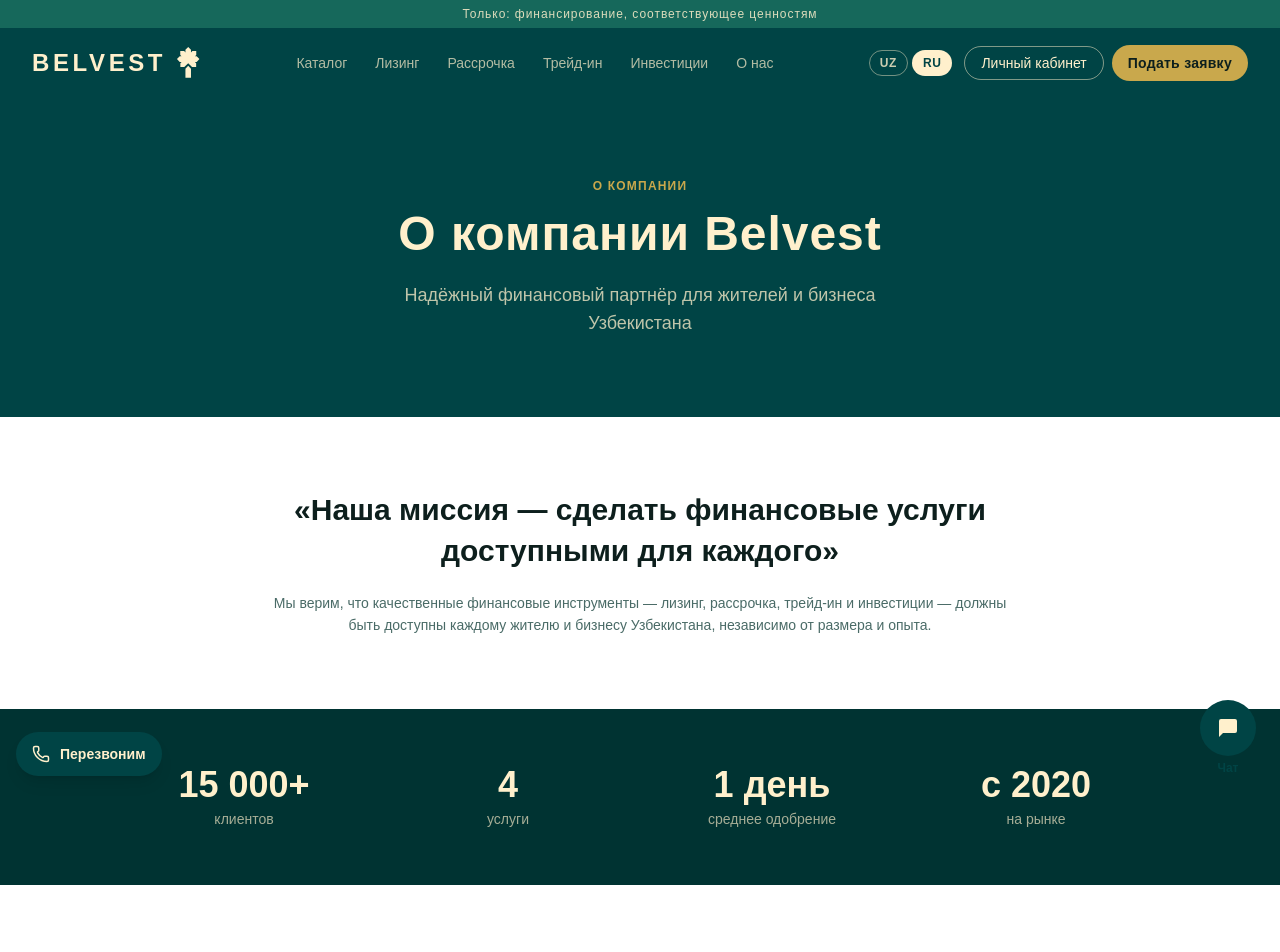
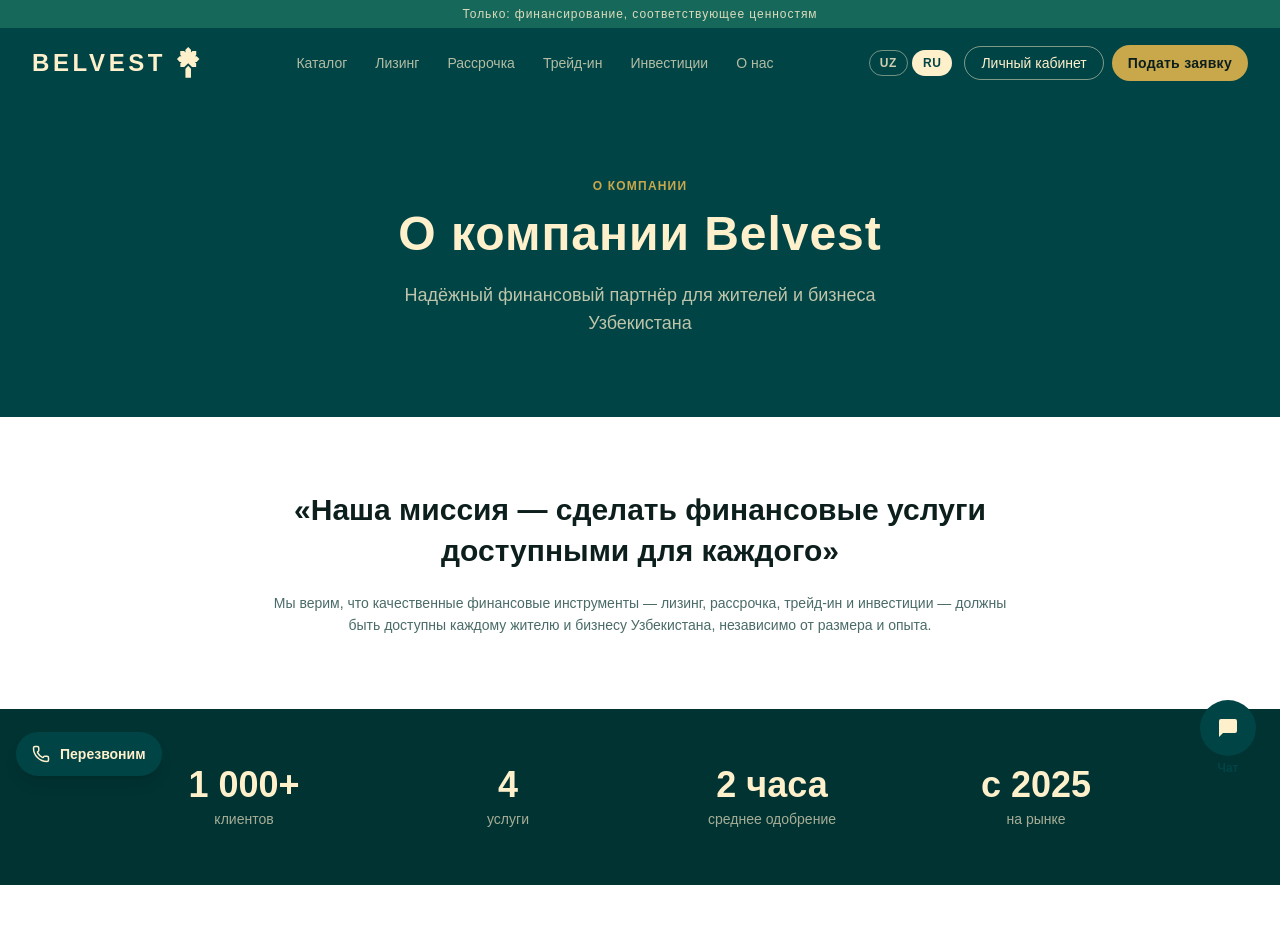
Before and after one commit to ikromov098/belvestuz, a Next.js app: page /about in a window 1280 px wide. Shown: the top 952 px of the page. Built offline with nearby package versions, Linux system fonts and the light colour scheme; a web font is replaced by a local one.

Commit message:
brand and content update

```diff
--- a/src/app/about/page.tsx
+++ b/src/app/about/page.tsx
@@ -5,10 +5,10 @@
 import { useLanguage } from '@/context/LanguageContext';
 
 const STATS = [
-  { value: '15 000+', label: 'клиентов' },
-  { value: '4',       label: 'услуги' },
-  { value: '1 день',  label: 'среднее одобрение' },
-  { value: 'с 2020',  label: 'на рынке' },
+  { value: '1 000+', label: 'клиентов' },
+  { value: '4',      label: 'услуги' },
+  { value: '2 часа', label: 'среднее одобрение' },
+  { value: 'с 2025', label: 'на рынке' },
 ];
 
 const TEAM = [
--- a/src/app/investments/page.tsx
+++ b/src/app/investments/page.tsx
@@ -80,7 +80,7 @@
 const STATS = [
   { value: 'до 18%', label: 'Прогн. прибыль (Мудараба)' },
   { value: '3+ лет', label: 'На рынке Узбекистана' },
-  { value: '1 день', label: 'Срок оформления' },
+  { value: '2 часа', label: 'Срок оформления' },
 ];
 
 export default function InvestmentsPage() {
--- a/src/data/translations.ts
+++ b/src/data/translations.ts
@@ -43,7 +43,7 @@
       step3: 'Получите одобрение',
     },
     trust: {
-      badge1: '✓ Одобрение за 1 день',
+      badge1: '✓ Одобрение за 2 часа',
       badge2: '✓ Менеджер свяжется с вами',
       badge3: '✓ Бесплатная консультация',
     },
@@ -167,7 +167,7 @@
       step3: 'Tasdiqlash oling',
     },
     trust: {
-      badge1: "✓ 1 kunda tasdiqlash",
+      badge1: "✓ 2 soatda tasdiqlash",
       badge2: "✓ Menejer siz bilan bog'lanadi",
       badge3: "✓ Bepul maslahat",
     },
```
